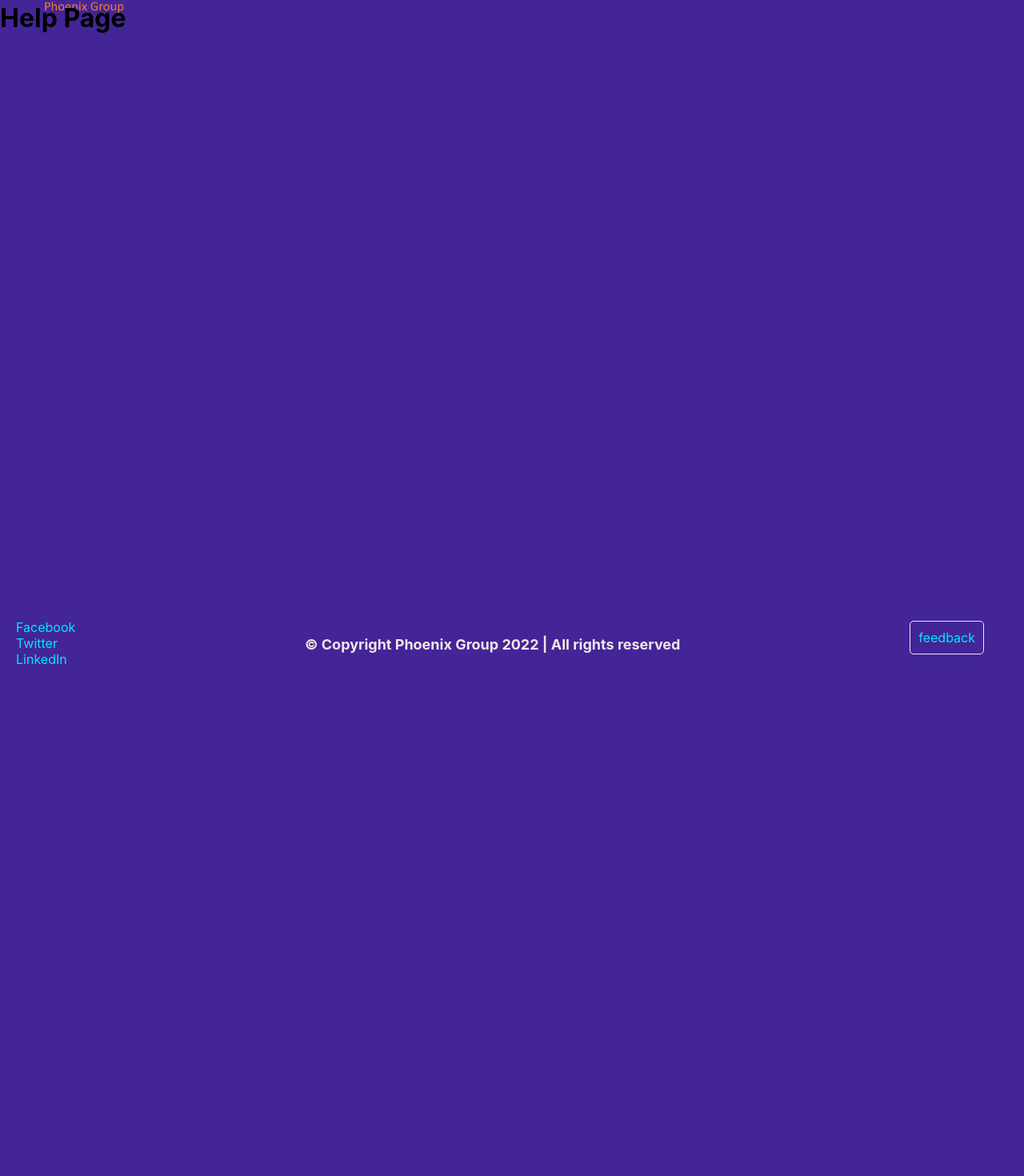
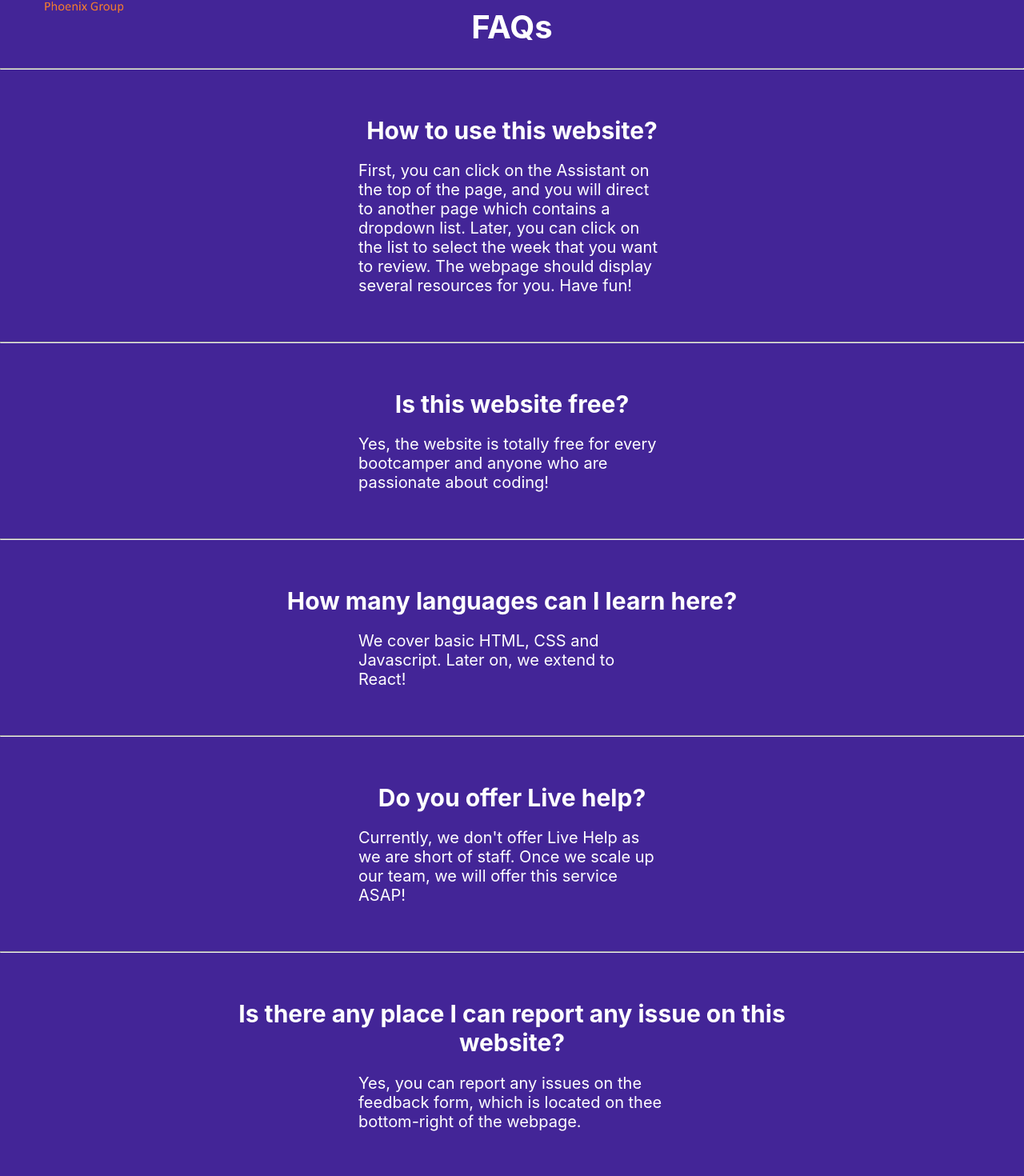
Before and after one commit to SchoolOfCode/w9_frontend-project-team-phoenix, a React (Create React App) app in the folder my-app/: page /help in a window 1280 px wide. Shown: the part 118-1588 px from the top of the page at 80% size. Before the commit the page ends 970 px from the top, so only its background shows below. Built offline with nearby package versions, Linux system fonts and the light colour scheme.

Commit message:
help page added

```diff
--- /dev/null
+++ b/my-app/src/Components/Help/index.css
@@ -0,0 +1,28 @@
+h1 {
+    text-align: center;
+    color: white;
+    font-size: 40px
+}
+
+.faq-heading {
+    font-size: 30px;
+}
+
+.faq-question {
+    color: white;
+    cursor: pointer;
+    padding: 30px 20px;
+    width: 60%;
+    border: none;
+    outline: none;
+    transition: 0.4s;
+    margin: auto;
+}
+
+.faqbody {
+    color: white;
+    margin: auto;
+    padding: auto;
+    width: 50%;
+    font-size: 20px
+}
--- a/my-app/src/Components/Help/index.js
+++ b/my-app/src/Components/Help/index.js
@@ -1,12 +1,61 @@
 import Footer from "../Footer"
 import Header from "../Header"
+
+import "./index.css";
 
 
 export default function Help(){
     return(
         <>
         <Header />
-        <h1>Help Page</h1>
+        <h1>FAQs</h1>
+        <hr class="hr-line"></hr>
+        <div className="faq-question">
+            <h1 className="faq-heading">How to use this website?</h1>
+
+            <div className="faqbody">
+                <p>First, you can click on the Assistant on the top of the page, and you will direct to another page which contains a dropdown list. Later, you can click on the list to select the week that you want to review. The webpage should display several resources for you. Have fun!</p>
+            </div>
+        </div>
+        <hr class="hr-line"></hr>
+
+        <div className="faq-question">
+            <h1 className="faq-heading">Is this website free?</h1>
+
+            <div className="faqbody">
+                <p>Yes, the website is totally free for every bootcamper and anyone who are passionate about coding!</p>
+            </div>
+        </div>
+        <hr class="hr-line"></hr>
+
+        <div className="faq-question">
+            <h1 className="faq-heading">How many languages can I learn here?</h1>
+
+            <div className="faqbody">
+                <p>We cover basic HTML, CSS and Javascript. Later on, we extend to React!</p>
+            </div>
+        </div>
+        <hr class="hr-line"></hr>
+
+        <div className="faq-question">
+            <h1 className="faq-heading">Do you offer Live help?</h1>
+
+            <div className="faqbody">
+                <p>Currently, we don't offer Live Help as we are short of staff. Once we scale up our team, we will offer this service ASAP!</p>
+            </div>
+        </div>
+        <hr class="hr-line"></hr>
+
+
+        <div className="faq-question">
+            <h1 className="faq-heading">Is there any place I can report any issue on this website?</h1>
+
+            <div className="faqbody">
+                <p>Yes, you can report any issues on the feedback form, which is located on thee bottom-right of the webpage.</p>
+            </div>
+        </div>
+        <hr class="hr-line"></hr>
+
         <Footer />
         </>
     )
```
Also changed, not shown: 1 other file (tests, documents, lock files or other folders).
